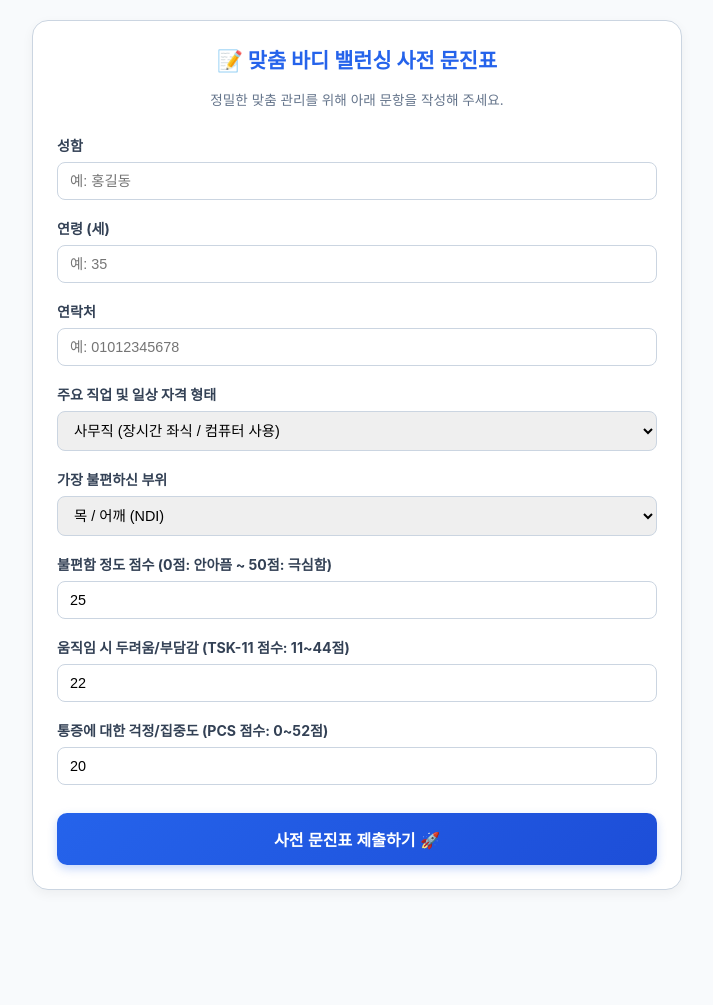
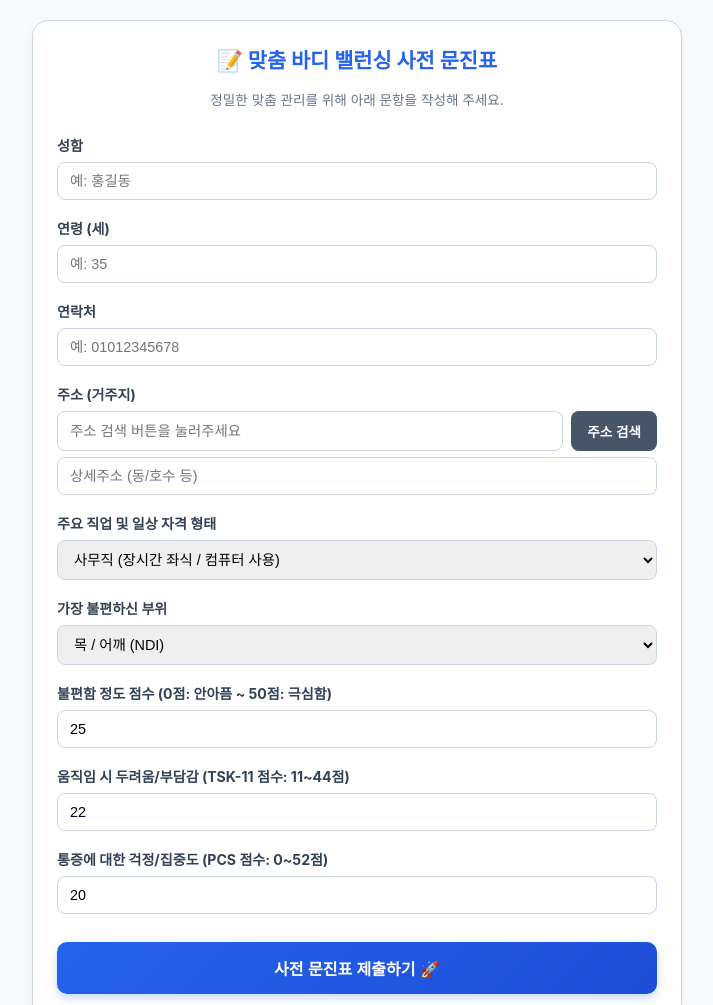
Before and after one commit to PhysioSanatio/smart-soap-tracker, a plain HTML site: page prom.html in a window 1280 px wide. Shown: the top 1005 px of the page, without its empty margins (283-996 px from the left). Before the commit the page ends 910 px from the top, so only its background shows below. Drawn offline with Linux system fonts and the light colour scheme.

Commit message:
Update prom.html

```diff
--- a/prom.html
+++ b/prom.html
@@ -4,6 +4,8 @@
     <meta charset="UTF-8">
     <meta name="viewport" content="width=device-width, initial-scale=1.0">
     <title>1:1 맞춤 바디 밸런싱 사전 문진표</title>
+    <!-- 카카오 우편번호 서비스 스크립트 -->
+    <script src="//t1.daumcdn.net/mapjsapi/bundle/postcode/prod/postcode.v2.js"></script>
     <style>
         :root {
             --primary: #0f172a;
@@ -33,13 +35,28 @@
         p.sub { font-size: 0.85rem; color: #64748b; text-align: center; margin-bottom: 24px; }
         .form-group { margin-bottom: 18px; }
         label { font-size: 0.88rem; font-weight: bold; display: block; margin-bottom: 6px; color: #334155; }
-        input, select, textarea {
+        input, select {
             width: 100%;
             padding: 10px 12px;
             border: 1px solid var(--border);
             border-radius: 8px;
             font-size: 0.9rem;
             box-sizing: border-box;
+        }
+        .address-group {
+            display: flex;
+            gap: 8px;
+        }
+        .btn-search {
+            padding: 10px 16px;
+            background: #475569;
+            color: white;
+            border: none;
+            border-radius: 8px;
+            font-weight: bold;
+            font-size: 0.85rem;
+            cursor: pointer;
+            white-space: nowrap;
         }
         .btn-submit {
             width: 100%;
@@ -77,6 +94,15 @@
         <div class="form-group">
             <label for="pPhone">연락처</label>
             <input type="tel" id="pPhone" placeholder="예: 01012345678" required>
+        </div>
+
+        <div class="form-group">
+            <label>주소 (거주지)</label>
+            <div class="address-group">
+                <input type="text" id="pAddress" placeholder="주소 검색 버튼을 눌러주세요" readonly required>
+                <button type="button" class="btn-search" onclick="openKakaoAddress()">주소 검색</button>
+            </div>
+            <input type="text" id="pAddressDetail" placeholder="상세주소 (동/호수 등)" style="margin-top: 6px;">
         </div>
 
         <div class="form-group">
@@ -125,20 +151,34 @@
 </div>
 
 <script>
+function openKakaoAddress() {
+    new daum.Postcode({
+        oncomplete: function(data) {
+            document.getElementById('pAddress').value = data.address;
+            document.getElementById('pAddressDetail').focus();
+        }
+    }).open();
+}
+
 function submitProm(e) {
     e.preventDefault();
 
     const pName = encodeURIComponent(document.getElementById('pName').value);
     const pAge = document.getElementById('pAge').value;
     const pPhone = document.getElementById('pPhone').value;
+
+    const baseAddr = document.getElementById('pAddress').value;
+    const detailAddr = document.getElementById('pAddressDetail').value;
+    const fullAddr = baseAddr + (detailAddr ? " " + detailAddr : "");
+    const pAddress = encodeURIComponent(fullAddr);
+
     const pJob = encodeURIComponent(document.getElementById('pJob').value);
     const area = document.getElementById('area').value;
     const bodyScore = document.getElementById('bodyScore').value;
     const tsk = document.getElementById('tsk').value;
     const pcs = document.getElementById('pcs').value;
 
-    // 메인 SOAP 차트 페이지로 데이터 파라미터 전달 연결
-    const targetUrl = `https://smart-soap-tracker.vercel.app/?pName=${pName}&pAge=${pAge}&pPhone=${pPhone}&pJob=${pJob}&area=${area}&bodyScore=${bodyScore}&tsk=${tsk}&pcs=${pcs}`;
+    const targetUrl = `https://smart-soap-tracker.vercel.app/?pName=${pName}&pAge=${pAge}&pPhone=${pPhone}&pAddress=${pAddress}&pJob=${pJob}&area=${area}&bodyScore=${bodyScore}&tsk=${tsk}&pcs=${pcs}`;
 
     alert("문진표 제출이 완료되었습니다! 안내 페이지로 이동합니다.");
     window.location.href = targetUrl;
```
